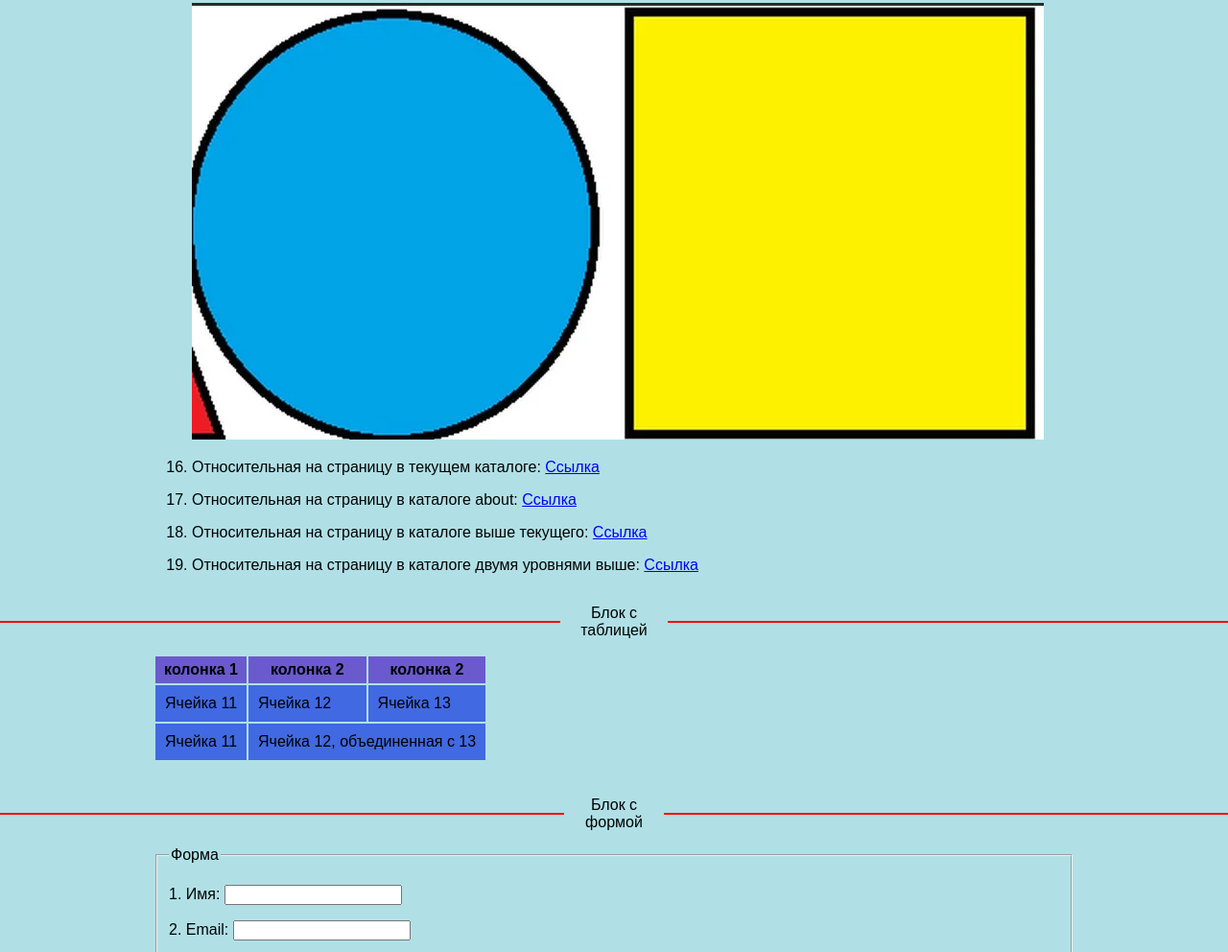
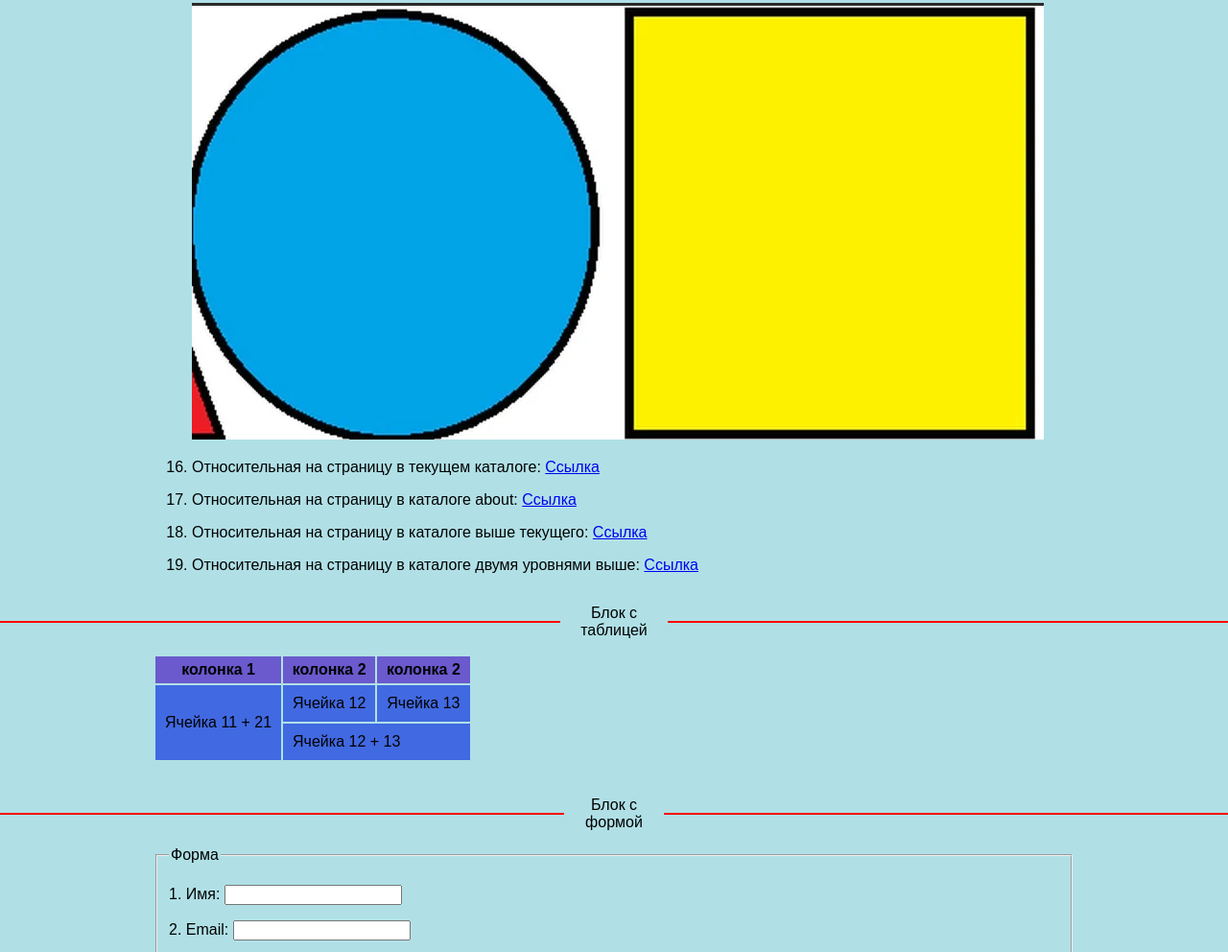
Before and after one commit to 1nfl1ght/vinogradov, a plain HTML site: page lab2/level2/level3/index.html in a window 1280 px wide. Shown: the part 944-1936 px from the top of the page at 96% size. Drawn offline with Linux system fonts and the light colour scheme.

Commit message:
Update index.html

```diff
--- a/lab2/level2/level3/index.html
+++ b/lab2/level2/level3/index.html
@@ -73,7 +73,7 @@
                 <li><p>Ссылка без href: <a>Ссылка</a></p></li>
                 <li><p>Ссылка с пустым href: <a href="">Ссылка</a></p></li>
                 <li><p>Ссылка, по которой запрещен переход поисковикам: <a target="blank" rel="nofollow" href="http://example.com">Ссылка</a></p></li>
-                <li><p>Ссылка, запрещенная для индексации поисковиками: <a target="blank" href="http://example.com"><!--noindex-->Ссылка<!--/noindex--></a></p></li>
+                <li><p>Ссылка, запрещенная для индексации поисковиками: <a target="blank" href="http://example.com"><noindex>Ссылка</noindex></a></p></li>
                 <li><p>Находящаяся в теле абзаца <a target="blank" href="https://www.kubsu.ru">ссылка</a> на сайт кубгу</p></li>
                 <li><p>Ссылка-изображение: <a target="blank" href="https://www.kubsu.ru"><img src="60290-blue-brand-font-button-free-png-hq.png" style="height: 25px; width: 100px;" alt="Картинка1"></a></p></li>
                 <li><p>ссылки из прямоугольных и круглых областей картинки (HTML-тег map):</p>
@@ -108,13 +108,12 @@
                         <th>колонка 2</th>
                     </tr>
                     <tr>
-                        <td>Ячейка 11</td>
+                        <td rowspan="2">Ячейка 11 + 21</td>
                         <td>Ячейка 12</td>
                         <td>Ячейка 13</td>
                     </tr>
                     <tr>
-                        <td>Ячейка 11</td>
-                        <td colspan="2">Ячейка 12, объединенная с 13</td>
+                        <td colspan="2">Ячейка 12 + 13</td>
                     </tr>
                 </tbody>
             </table>
```
